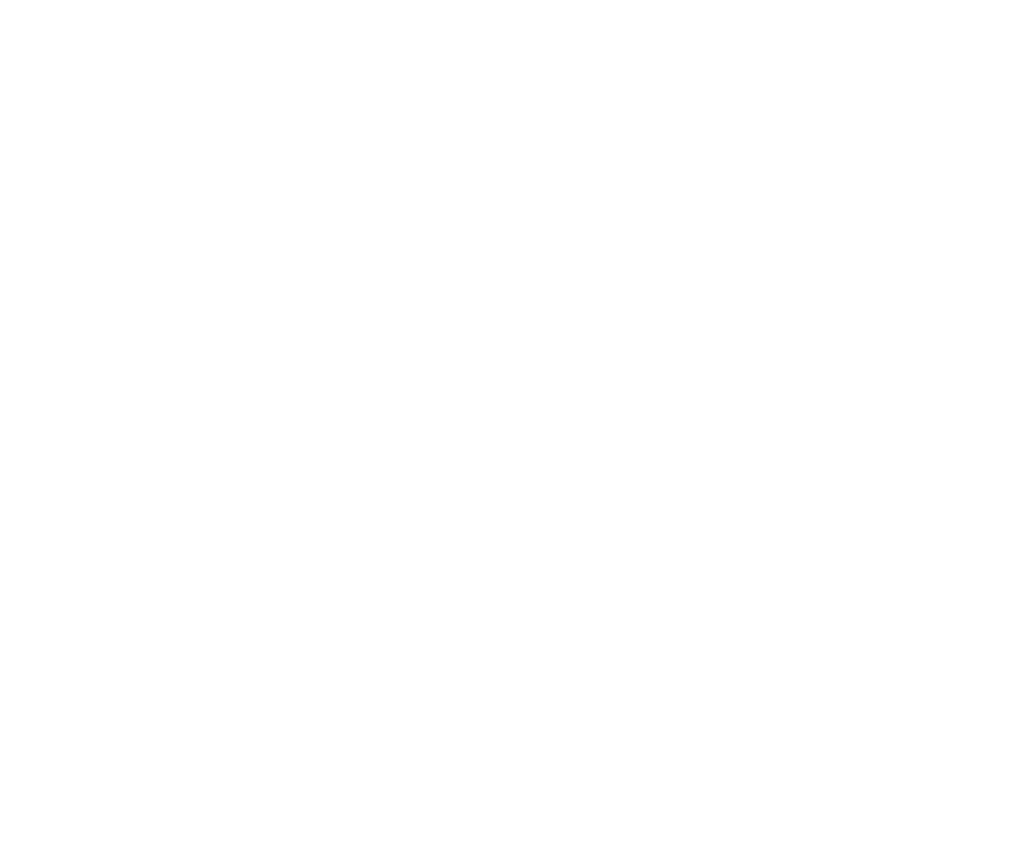
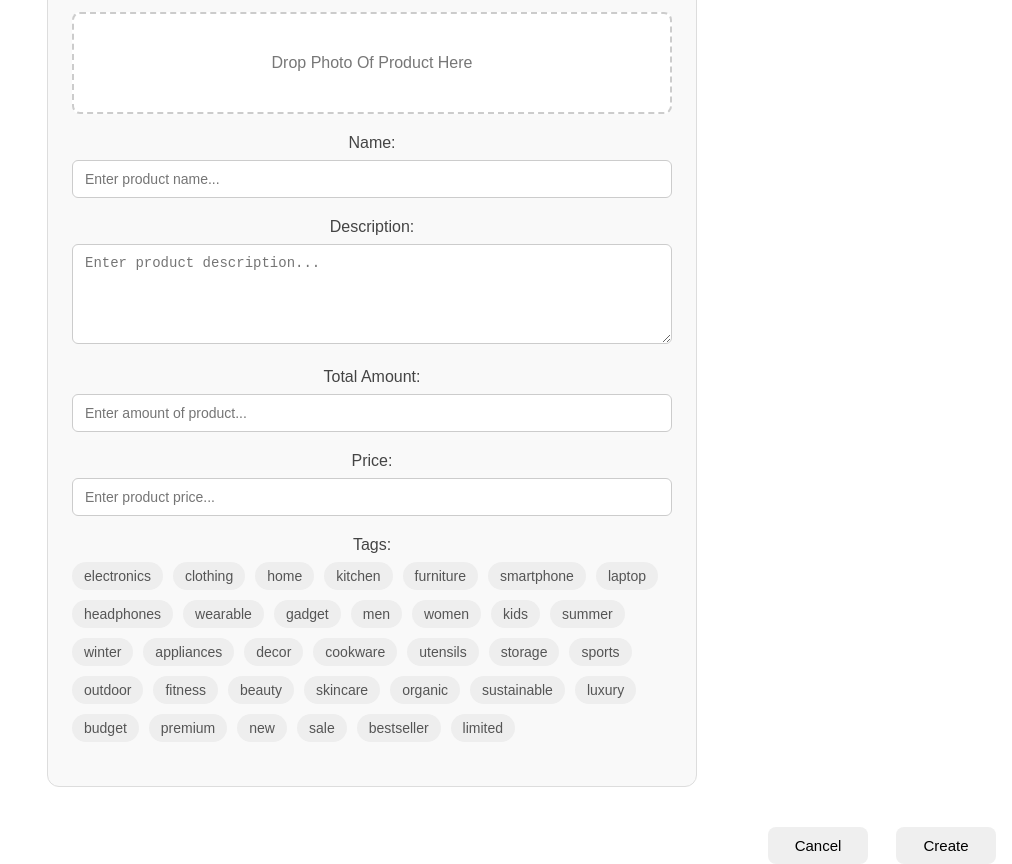
Before and after one commit to deadsnxw/GMR-market-project, a React (Create React App) app: page /me/create in a window 1280 px wide. Shown: the part 200-1064 px from the top of the page, without its empty margins (268-1280 px from the left). Before the commit the page ends 800 px from the top, so only its background shows below. Built offline with nearby package versions, Linux system fonts and the light colour scheme.

Commit message:
added component for creating product

```diff
--- a/src/App.js
+++ b/src/App.js
@@ -8,7 +8,7 @@
 import MainPage from "./components/MainPage";
 import HeaderComponent from "./components/HeaderComponent";
 import Balance from "./components/Balance";
-import CreateProduct from './components/CreateProduct';
+import CreateProduct from './components/CreateProduct/CreateProduct';
 
 
 function App() {
--- a/src/components/CreateProduct.js
+++ /dev/null
@@ -1,11 +0,0 @@
-import React from "react";
-
-export default function CreateProduct (){
-
-
-    return(
-        <div className="create-product">
-            <h1>Create Product</h1>
-        </div>
-    );
-}
--- /dev/null
+++ b/src/components/CreateProduct/CreateProduct.js
@@ -0,0 +1,127 @@
+import React, { useState } from "react";
+import TagComponent from "./TagComponent";
+import "../../styles/CreateProduct.css"
+
+export default function CreateProduct (){
+
+    const [name, setName] = useState('');
+    const [description, setDescription] = useState('');
+    const [amount, setAmount] = useState('');
+    const [price, setPrice] = useState('');
+    const [tags, setTags] = useState('');
+    const [errors, setErrors] = useState({});
+    const productNameMinLength = 6;
+    const descriptionMinLength = 15;
+    const productTags = ["electronics", "clothing", "home", "kitchen", "furniture", "smartphone", "laptop", "headphones", "wearable", "gadget", "men", "women", "kids", "summer", "winter", "appliances", "decor", "cookware", "utensils", "storage", "sports", "outdoor", "fitness", "beauty", "skincare", "organic", "sustainable", "luxury", "budget", "premium", "new", "sale", "bestseller", "limited"];
+
+    const changeStrategy = {
+        'name': (value)=>{setName(value)},
+        'description': (value)=>{setDescription(value)},
+        'amount': (value)=>{setAmount(value)},
+        'price': (value)=>{setPrice(value)},
+    };
+
+    const isValidPrice = (num) =>{
+        if (num.indexOf('.') === -1) return false;
+
+        const decimalPart = num.split('.')[1];
+        return decimalPart.length > 2;
+    };
+
+    const handleChange = (e, strategy) =>{
+        const value = e.target.value;
+        changeStrategy[strategy](value);
+    };
+
+    const handleSubmit = () =>{
+        const newErrors = {};
+        const numberAmount = Number(amount);
+        const priceNumber = Number(price);
+
+        if (name.length < productNameMinLength) {
+            newErrors.name = `Name must be at least ${productNameMinLength} characters`;
+        }
+
+        if (description.length < descriptionMinLength) {
+            newErrors.description = `Description must be at least ${descriptionMinLength} characters`;
+        }
+
+        if (isNaN(numberAmount) || !Number.isInteger(numberAmount) || numberAmount <= 0) {
+            newErrors.amount = 'Enter valid amount';
+        }
+
+        if (isNaN(priceNumber) || isValidPrice(price) || priceNumber <= 0) {
+            newErrors.price = 'Enter valid price';
+        }
+
+        if (Object.keys(newErrors).length > 0) {
+            setErrors(newErrors);
+            return;
+        }
+
+        console.log(priceNumber);
+        console.log('sending put request!');
+        setErrors({});
+    }
+
+    return(
+        <>
+            <div className="create-product">
+                <h1>Create Product</h1>
+                <div className="product-images">
+                    <div className="photo-dropper">
+                        Drop Photo Of Product Here
+                    </div>
+                </div>
+
+                <ul>
+                    <li>
+                        Name:
+                        <input
+                        type="text"
+                        value={name}
+                        onChange={(e)=>handleChange(e, 'name')}
+                        placeholder="Enter product name..." />
+                    </li>
+                    {errors.name && <span className="error">{errors.name}</span>}
+                    <li>
+                        Description:
+                        <textarea
+                        value={description}
+                        onChange={(e)=>handleChange(e, 'description')}
+                        placeholder="Enter product description..." />
+                    </li>
+                    {errors.description && <span className="error">{errors.description}</span>}
+                    <li>
+                        Total Amount:
+                        <input
+                        type="text"
+                        value={amount}
+                        onChange={(e)=>handleChange(e, 'amount')}
+                        placeholder="Enter amount of product..." />
+                    </li>
+                    {errors.amount && <span className="error">{errors.amount}</span>}
+                    <li>
+                        Price:
+                        <input
+                        type="text"
+                        value={price}
+                        onChange={(e)=>handleChange(e, 'price')}
+                        placeholder="Enter product price..." />
+                    </li>
+                    {errors.price && <span className="error">{errors.price}</span>}
+                    <li>
+                        Tags:
+                        <div className="tags-div">
+                            {productTags.map(name=><TagComponent key={name} tags={tags} setTags={setTags} name={name}></TagComponent>)}
+                        </div>
+                    </li>
+                </ul>
+            </div>
+            <div className="buttons">
+                <button>Cancel</button>
+                <button onClick={handleSubmit}>Create</button>
+            </div>
+        </>
+    );
+}
--- /dev/null
+++ b/src/components/CreateProduct/TagComponent.js
@@ -0,0 +1,18 @@
+import React from "react";
+import "../../styles/TagComponent.css"
+
+export default function TagComponent ({tags, setTags, name}){
+
+    const handleClick = () =>{
+        setTags(prev =>
+            prev.includes(name) ?
+            prev.filter(value=> value !== name):
+            [...prev, name])
+    }
+
+    return(
+        <div className={`tag ${tags.includes(name) ? 'included' : ''}`} onClick={handleClick}>
+            {name}
+        </div>
+    );
+}
--- a/src/components/Profile/UserEditForm.js
+++ b/src/components/Profile/UserEditForm.js
@@ -39,10 +39,6 @@
 
     const handleConfirm = () =>{
         const newErrors = {};
-        console.log(name.length < usernameMinLength);
-        console.log(mail.length < mailMinLength || !mail.includes('@'));
-        console.log(newPassword && newPassword.length < passwordMinLength);
-        console.log(newPassword && password.length < passwordMinLength);
 
         if (name.length < usernameMinLength) {
             newErrors.name = `Name must be at least ${usernameMinLength} characters`;
--- /dev/null
+++ b/src/styles/CreateProduct.css
@@ -0,0 +1,89 @@
+.create-product {
+    max-width: 600px;
+    margin: 40px auto;
+    padding: 24px;
+    border: 1px solid #ddd;
+    border-radius: 12px;
+    background-color: #f9f9f9;
+    font-family: Arial, sans-serif;
+}
+
+.create-product h1 {
+    text-align: center;
+    margin-bottom: 24px;
+    font-size: 28px;
+    color: #333;
+}
+
+.product-images {
+    margin-bottom: 20px;
+}
+
+.photo-dropper {
+    border: 2px dashed #ccc;
+    padding: 40px;
+    text-align: center;
+    color: #777;
+    border-radius: 8px;
+    background-color: #fff;
+}
+
+ul {
+    list-style: none;
+    padding: 0;
+    margin: 0;
+}
+
+li {
+    margin-bottom: 20px;
+    font-size: 16px;
+    color: #444;
+}
+
+input[type="text"],
+textarea {
+    width: 100%;
+    padding: 10px 12px;
+    font-size: 14px;
+    border: 1px solid #ccc;
+    border-radius: 6px;
+    margin-top: 8px;
+    box-sizing: border-box;
+    resize: vertical;
+}
+
+textarea {
+    height: 100px;
+}
+
+.error {
+    display: block;
+    color: #d33;
+    font-size: 13px;
+    margin-top: -15px;
+    margin-bottom: 10px;
+}
+
+.tags-div {
+    display: flex;
+    flex-wrap: wrap;
+    gap: 10px;
+    margin-top: 8px;
+}
+
+.buttons {
+    display: flex;
+    justify-content: flex-end;
+    gap: 12px;
+    margin-top: 24px;
+}
+
+.buttons button {
+    padding: 10px 20px;
+    font-size: 15px;
+    border: none;
+    border-radius: 8px;
+    cursor: pointer;
+    transition: background-color 0.2s ease, opacity 0.2s ease;
+    min-width: 100px;
+}
--- /dev/null
+++ b/src/styles/TagComponent.css
@@ -0,0 +1,24 @@
+.tag {
+    padding: 6px 12px;
+    background-color: #eee;
+    border-radius: 20px;
+    cursor: pointer;
+    font-size: 14px;
+    color: #555;
+    transition: background-color 0.2s ease, color 0.2s ease;
+}
+
+.tag.included {
+    background-color: #4caf50;
+    color: white;
+}
+
+.tag:hover {
+  background-color: #d6eaf8;
+  color: #3498db;
+  border-color: #3498db;
+}
+
+.tag.included:hover {
+  background-color: #2980b9;
+}
```
